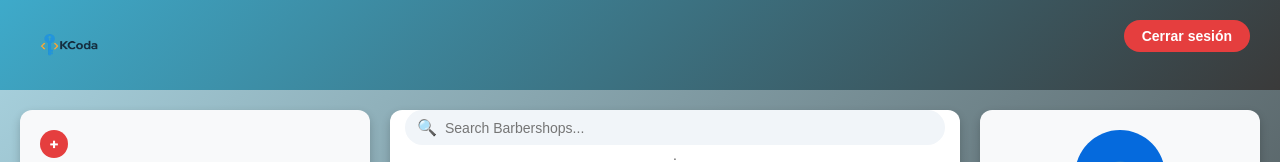
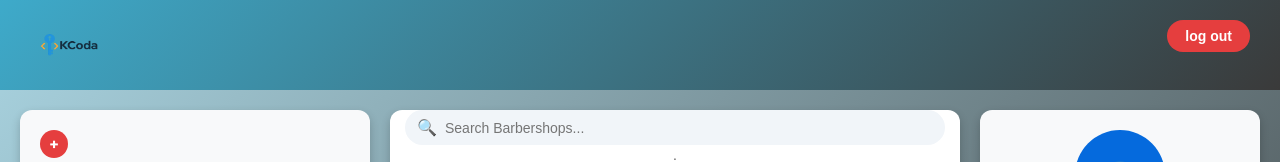
Before and after one commit to ASADDS2/BarberIn, a website built with Vite: page APP/frontend/views/dashboard_users.html in a window 1280 px wide. Shown: the top 162 px of the page. Built offline with nearby package versions, Linux system fonts and the light colour scheme; grey boxes are pictures that could not be loaded.

Commit message:
Feat: THE BUTTON RENAME

```diff
--- a/APP/frontend/views/dashboard_users.html
+++ b/APP/frontend/views/dashboard_users.html
@@ -8,10 +8,7 @@
       href="https://fonts.googleapis.com/css?family=Montserrat:400,700&display=swap"
       rel="stylesheet"
     />
-    <link
-      rel="stylesheet"
-      href="../src/css/dashboard_users.css"
-    />
+    <link rel="stylesheet" href="../src/css/dashboard_users.css" />
   </head>
   <body>
     <!-- Header -->
@@ -22,7 +19,7 @@
         style="height: 70px; width: 80px"
       />
       <!-- botton logout -->
-      <button id="logoutBtn" class="logout-btn">Cerrar sesión</button>
+      <button id="logoutBtn" class="logout-btn">log out</button>
     </header>
 
     <!-- Dashboard Layout -->
@@ -125,7 +122,6 @@
           });
         }
       });
-
     </script>
   </body>
 </html>
```
Lines whose indentation alone changed are shown as unchanged.
